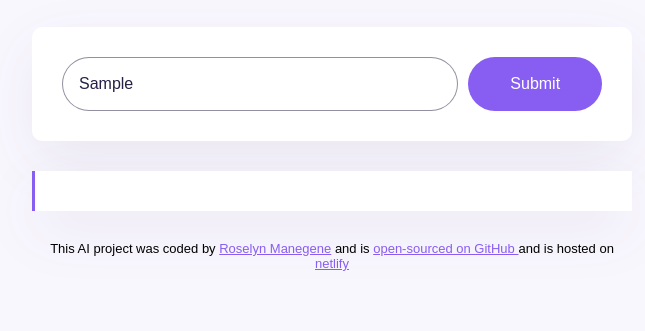
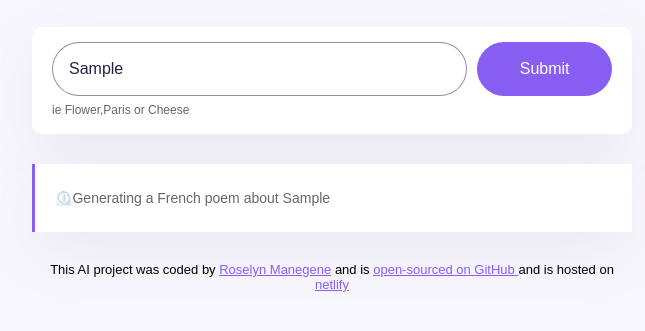
Before and after one commit to rozie321/AI-French-poem-generator, a plain HTML site: page index.html in a window 1280 px wide. Both pictures are taken after typing "Sample" into the empty fields and a click on the input 843 px from the left and 261 px from the top of the page. Shown: the part 177-508 px from the top of the page, without its empty margins (308-953 px from the left). Drawn offline with nearby package versions, Linux system fonts and the light colour scheme; no server answers.

Commit message:
UX improvement

```diff
--- a/index.html
+++ b/index.html
@@ -14,16 +14,20 @@
             <h1>AI French Poem Generator</h1>
         </header>
             <main>
+                <div class="form-wrapper">
                 <form id="poem-generator">
                 <input
                     type="text" placeholder="enter name of poem"
                         autofoc="required"
                         autocomplete="off"
-                        class="instructions"/>
+                        class="instructions"
+                        id="user-instructions"/>
                 <input type="submit" action="" class="submit-button"/>
 
                 </form>
-                <div class="poem" id="poem">
+                <div class="hint">ie Flower,Paris or Cheese</div>
+            </div>
+                <div class="poem hidden" id="poem">
 
                 </div>
             </main>
--- a/src/index.js
+++ b/src/index.js
@@ -12,13 +12,20 @@ function displayPoem(event){
 
     event.preventDefault();
 
+    let instructionsInput=document.querySelector("#user-instructions");
+
     let apiKey = "2046c535afeb092fo82f1d306d8a2b2t";
     let context =
     "Your are an artistic AI Assistant that narrates French Poems.The poem must be provided in HTML format. Example: <p>this is a joke</p>";
-    let prompt = "Generate a  four lines short and unique poem in French ";
+    let prompt = `Generate a  four lines unique and long poem about ${instructionsInput.value}`;
     let apiUrl = `https://api.shecodes.io/ai/v1/generate?prompt=${prompt}&context=${context}&key=${apiKey}`;
 
+    let poemElement=document.querySelector("#poem");
+    poemElement.classList.remove("hidden");
+    poemElement.innerHTML=`<div class="blinking-text"> ⏲️Generating a French poem about ${instructionsInput.value}</div>`;
+
     axios.get(apiUrl).then(generatePoem);
+
 }
 
 
--- a/src/styles.css
+++ b/src/styles.css
@@ -23,13 +23,23 @@ header{
     margin-bottom: 30px;
 
 }
+.form-wrapper{
+   background-color: white;
+    padding:15px 20px;
+   box-shadow:0px 20px 60px rgba(65,50,100,0.08);
+   margin-bottom: 30px;
+   border-radius: 10px;
+}
 form{
-    padding:30px;
-    background-color: white;
-    box-shadow:0px 20px 60px rgba(65,50,100,0.08);
-    border-radius: 10px;
+
     display: flex;
-    margin-bottom: 30px;
+
+}
+.hint{
+    line-height: 1.5;
+    font-size: 12px;
+    opacity: 0.6;
+    margin-top: 5px;
 }
 .instructions{
     padding: 16px;
@@ -63,6 +73,16 @@ form{
 
 
 }
+@keyframes blink {
+    0%, 100% {opacity: 1;}
+    50% {opacity: 0;}
+  }
+.blinking-text{
+    animation: blink 1s linear infinite;
+}
+.hidden{
+    display:none
+}
 footer{
     text-align: center;
     font-size: 13px;
```
